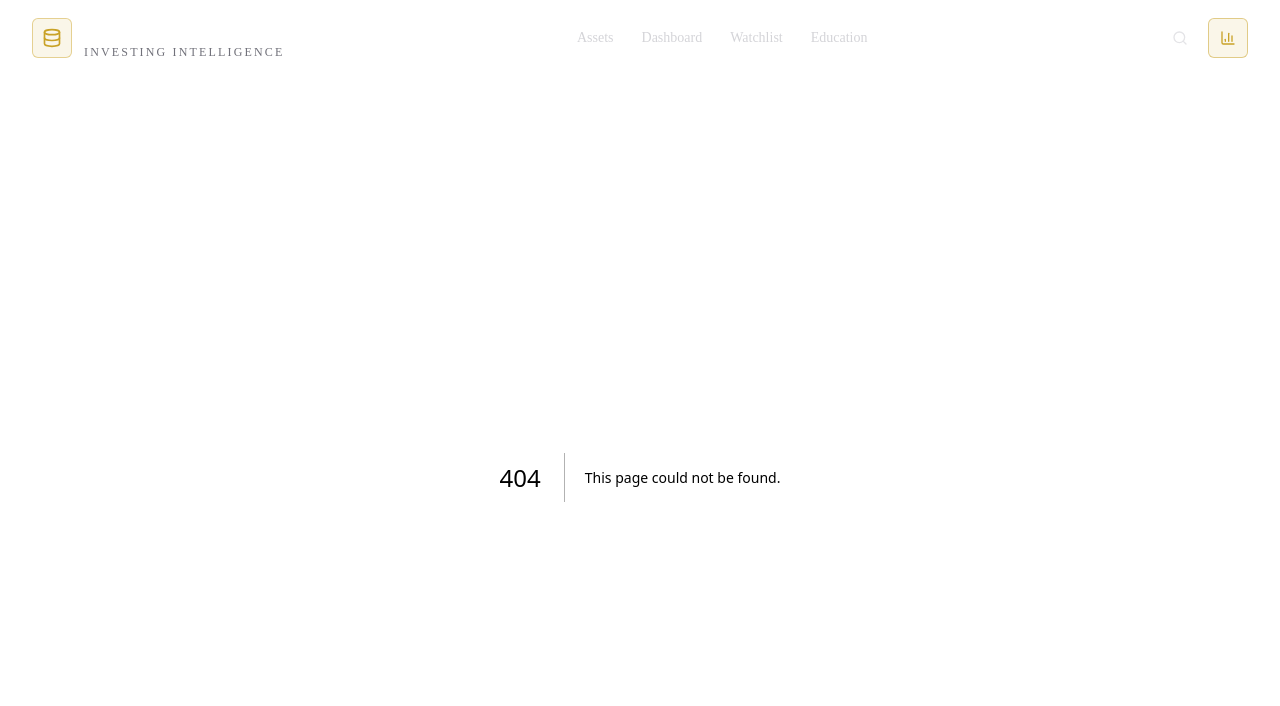
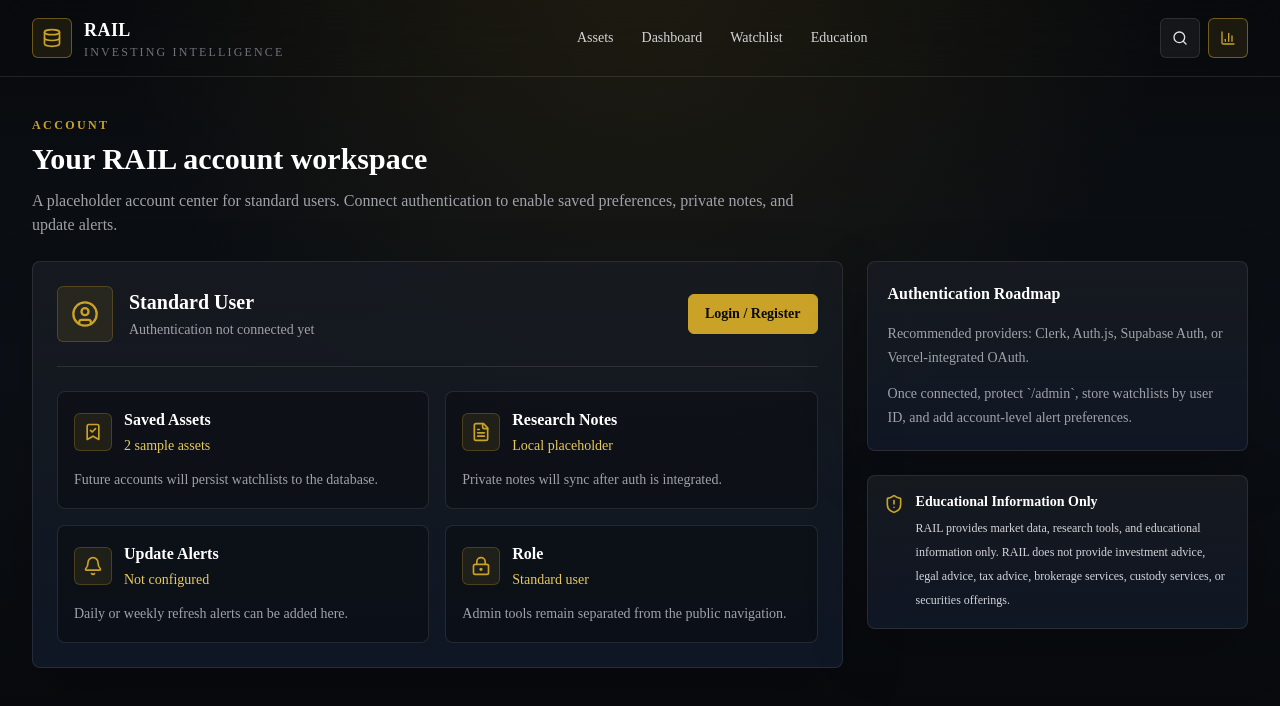
Before and after one commit to InfoTechJay/RAIL_2.2, a Next.js app: page /account in a window 1280 px wide. Before the commit this address had no page. Shown: the top 706 px of the page. Built offline with nearby package versions, Linux system fonts and the light colour scheme.

Commit message:
Add Account page

```diff
--- /dev/null
+++ b/app/account/page.tsx
@@ -0,0 +1,71 @@
+import Link from "next/link";
+import { Bell, BookmarkCheck, FileText, LockKeyhole, UserCircle } from "lucide-react";
+import { Disclaimer } from "@/components/Disclaimer";
+import { SectionHeader } from "@/components/SectionHeader";
+
+export default function AccountPage() {
+  return (
+    <main className="mx-auto max-w-7xl px-4 py-10 sm:px-6 lg:px-8">
+      <SectionHeader
+        eyebrow="Account"
+        title="Your RAIL account workspace"
+        description="A placeholder account center for standard users. Connect authentication to enable saved preferences, private notes, and update alerts."
+      />
+
+      <div className="grid gap-6 lg:grid-cols-[0.68fr_0.32fr]">
+        <section className="rail-card rounded-lg p-5 md:p-6">
+          <div className="flex flex-col gap-4 border-b border-white/10 pb-6 sm:flex-row sm:items-center sm:justify-between">
+            <div className="flex items-center gap-4">
+              <div className="flex h-14 w-14 items-center justify-center rounded-md border border-railGold/25 bg-railGold/10 text-railGold">
+                <UserCircle className="h-7 w-7" aria-hidden />
+              </div>
+              <div>
+                <h1 className="text-xl font-semibold text-white">Standard User</h1>
+                <p className="mt-1 text-sm text-zinc-400">Authentication not connected yet</p>
+              </div>
+            </div>
+            <Link
+              href="/login"
+              className="focus-ring inline-flex min-h-10 items-center justify-center rounded-md border border-railGold bg-railGold px-4 py-2 text-sm font-semibold text-ink transition hover:bg-railGoldSoft"
+            >
+              Login / Register
+            </Link>
+          </div>
+
+          <div className="mt-6 grid gap-4 md:grid-cols-2">
+            <AccountCard icon={<BookmarkCheck className="h-5 w-5" />} title="Saved Assets" value="2 sample assets" detail="Future accounts will persist watchlists to the database." />
+            <AccountCard icon={<FileText className="h-5 w-5" />} title="Research Notes" value="Local placeholder" detail="Private notes will sync after auth is integrated." />
+            <AccountCard icon={<Bell className="h-5 w-5" />} title="Update Alerts" value="Not configured" detail="Daily or weekly refresh alerts can be added here." />
+            <AccountCard icon={<LockKeyhole className="h-5 w-5" />} title="Role" value="Standard user" detail="Admin tools remain separated from the public navigation." />
+          </div>
+        </section>
+
+        <aside className="space-y-6">
+          <section className="rail-card rounded-lg p-5">
+            <h2 className="font-semibold text-white">Authentication Roadmap</h2>
+            <div className="mt-4 space-y-3 text-sm leading-6 text-zinc-400">
+              <p>Recommended providers: Clerk, Auth.js, Supabase Auth, or Vercel-integrated OAuth.</p>
+              <p>Once connected, protect `/admin`, store watchlists by user ID, and add account-level alert preferences.</p>
+            </div>
+          </section>
+          <Disclaimer compact />
+        </aside>
+      </div>
+    </main>
+  );
+}
+
+function AccountCard({ icon, title, value, detail }: { icon: React.ReactNode; title: string; value: string; detail: string }) {
+  return (
+    <div className="rounded-lg border border-white/10 bg-ink/45 p-4">
+      <div className="flex items-center gap-3">
+        <div className="rounded-md border border-railGold/25 bg-railGold/10 p-2 text-railGold">{icon}</div>
+        <div>
+          <p className="font-semibold text-white">{title}</p>
+          <p className="mt-1 text-sm text-railGoldSoft">{value}</p>
+        </div>
+      </div>
+      <p className="mt-3 text-sm leading-6 text-zinc-400">{detail}</p>
+    </div>
+  );
+}
```
